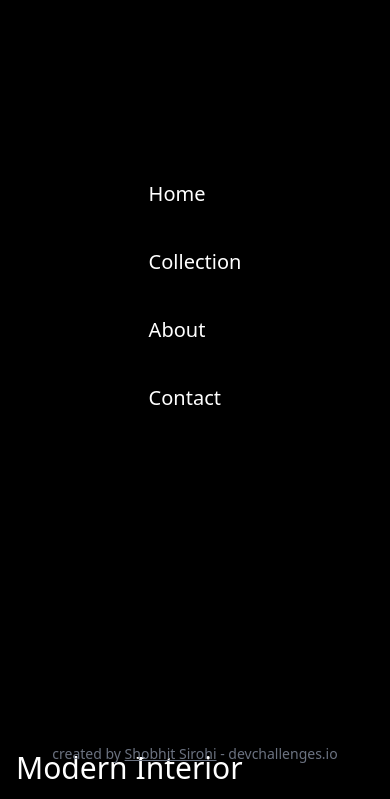
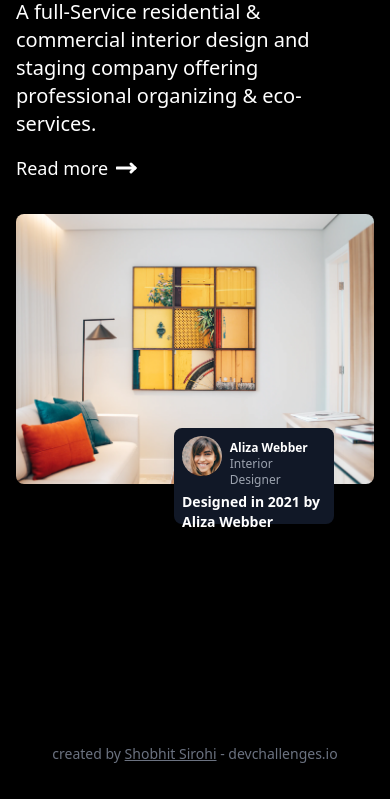
Before and after one commit to shobhit-sirohi/interior-design-page, a website built with Vite: page index.html in a window 390 px wide. Shown: the part 140-939 px from the top of the page. After the commit the page ends 904 px from the top, so only its background shows below. Built offline with nearby package versions, Linux system fonts and the light colour scheme.

Commit message:
changes in index.html

```diff
--- a/index.html
+++ b/index.html
@@ -45,7 +45,7 @@
       </nav>
 
       <!-- hamburgur div -->
-      <div class="flex flex-col md:hidden mobile-menu">
+      <!-- <div class="flex flex-col md:hidden mobile-menu"> -->
       <!-- <div class="self-end">
           <button class="mobile-menu-button">
             <svg class="text-white fill-current" xmlns="http://www.w3.org/2000/svg" width="24" height="24" viewBox="0 0 24 24">
@@ -55,15 +55,15 @@
             </svg>
           </button>
         </div> -->
-        <div class="flex items-center self-center h-screen text-xl font-medium -mt-10 sm:text-3xl">
+      <!-- <div class="flex items-center self-center h-screen text-xl font-medium -mt-10 sm:text-3xl">
         <ul class="space-y-10 sm:space-y-20">
           <li><a href="#">Home</a></li>
           <li><a href="#">Collection</a></li>
           <li><a href="#">About</a></li>
           <li><a href="#">Contact</a></li>
         </ul>
-        </div>
-      </div>
+      </div> -->
+
       <!-- home section -->
       <div class="flex flex-col lg:flex-row">
         <div class="lg:w-2/5">
```
Lines whose indentation alone changed are shown as unchanged.
